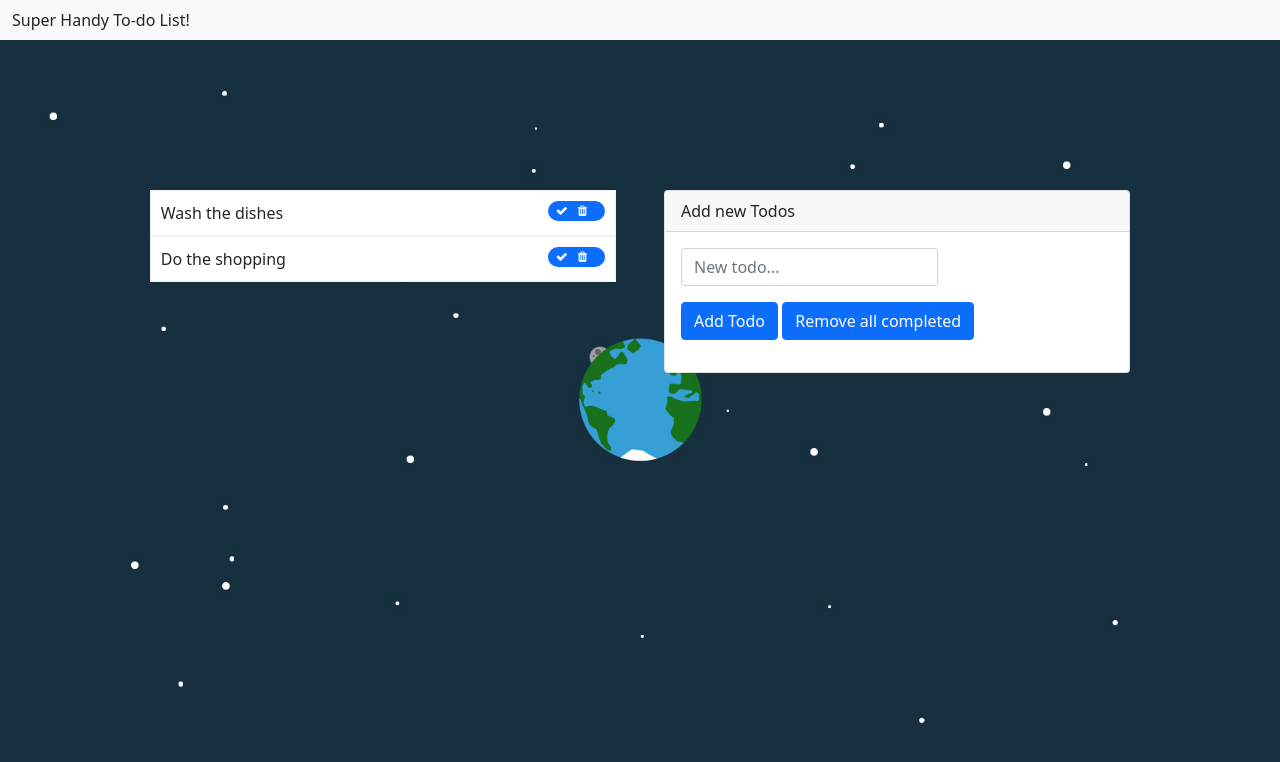
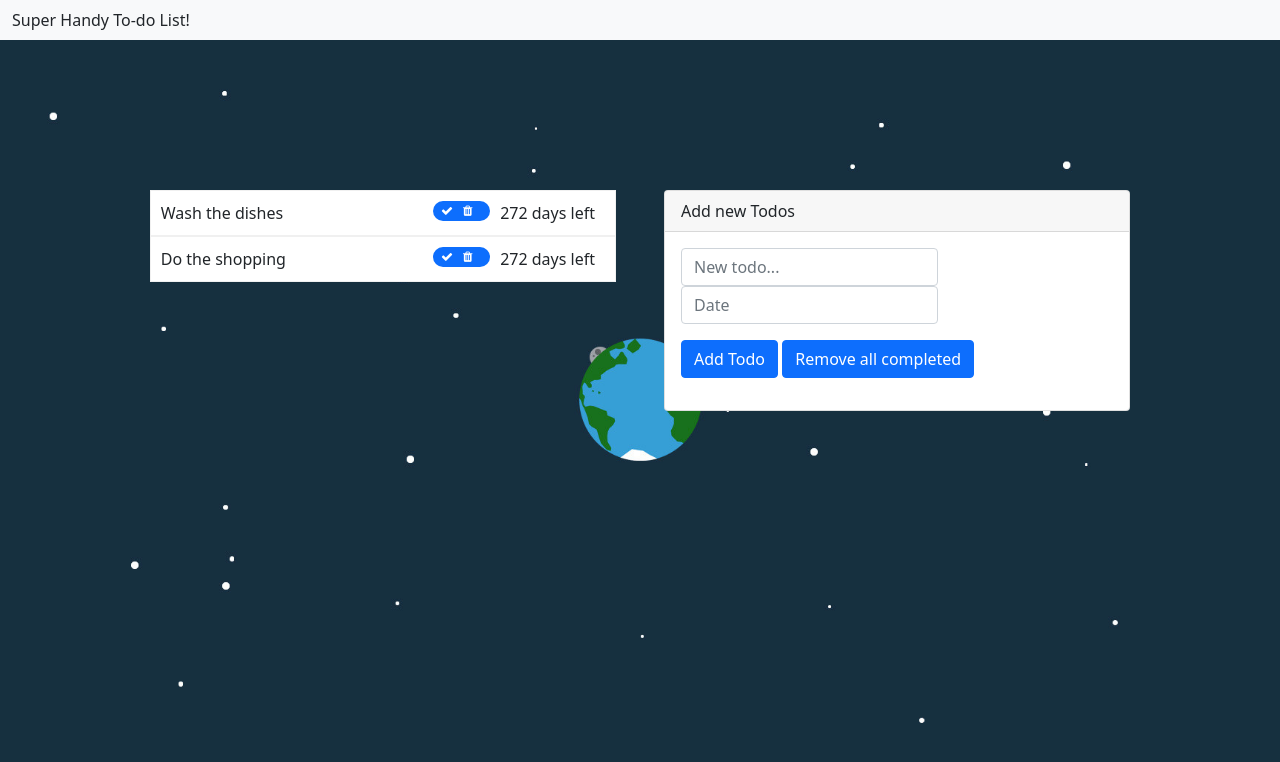
Before and after one commit to UAFramework/js-2-3, a website: page 2-projects/1-todo-list/index.html in a window 1280 px wide. Drawn offline with nearby package versions, Linux system fonts and the light colour scheme.

Commit message:
feat: calculate how many days are left until deadline

```diff
--- a/2-projects/1-todo-list/index.html
+++ b/2-projects/1-todo-list/index.html
@@ -15,6 +15,18 @@
       href="https://maxcdn.bootstrapcdn.com/font-awesome/4.7.0/css/font-awesome.min.css"
     />
     <link rel="stylesheet" href="style.css" />
+
+    <!-- datepicker -->
+    <link rel="stylesheet" href="https://code.jquery.com/ui/1.12.1/themes/base/jquery-ui.css">
+    <script src="https://code.jquery.com/jquery-3.6.0.min.js"></script>
+    <script src="https://code.jquery.com/ui/1.12.1/jquery-ui.js"></script>
+    <script>
+      $(function() {
+        $("#datepicker").datepicker();
+      });
+    </script>
+    <!-- datepicker -->
+
   </head>
   <body>
     <nav class="navbar navbar-expand-lg navbar-light bg-light">
@@ -39,6 +51,11 @@
                       id="todoInput"
                       placeholder="New todo..."
                     />
+                    <input
+                      class="form-control"
+                      id="datepicker"
+                      placeholder="Date"
+                    />
                   </div>
                   <div class="col-auto">
                     <button class="btn btn-primary mb-3">Add Todo</button>
--- a/2-projects/1-todo-list/script.js
+++ b/2-projects/1-todo-list/script.js
@@ -6,6 +6,12 @@ function populateTodoList(todos) {
 
     let span = document.createElement('span');
     span.classList.add('badge', 'bg-primary', 'rounded-pill');
+
+    let dateSpan = document.createElement('span');
+    dateSpan.classList.add('deadline')
+    let daysLeft = daysUntil(todo.deadline);
+    dateSpan.innerText = daysLeft >= 0 ? daysLeft + ' days left': -daysLeft + ' days overdue'
+    li.appendChild(dateSpan);
 
     ['fa-check', 'fa-trash'].forEach(iCssClass => {
       let i = document.createElement('i');
@@ -30,17 +36,20 @@ function populateTodoList(todos) {
 
 function addNewTodo(event) {
   event.preventDefault();
-  let value = document.getElementById('todoInput').value;
-  if (value === '') {
+  let taskText = document.getElementById('todoInput').value;
+  if (taskText === '') {
     alert('Value can not be empty');
     return;
   }
   document.getElementById('todoInput').value = '';
 
+  let date = document.getElementById('datepicker').value;
+
   populateTodoList([{
-    task: value,
+    task: taskText,
     completed: false,
-  }]);
+    deadline: date,
+}]);
 }
 
 function deleteAllCompletedTodos(event) {
@@ -57,6 +66,15 @@ function deleteAllCompletedTodos(event) {
   });
 }
 
+function daysUntil(targetDateStr) {
+  let parts = targetDateStr.split('/');
+  let targetDate = new Date(parts[2], parts[0] - 1, parts[1]);
+
+  let currentDate = new Date();
+
+  return Math.ceil((targetDate.getTime() - currentDate.getTime()) / (1000 * 3600 * 24));
+}
+
 let addButton = document.querySelector('.btn-primary');
 addButton.addEventListener('click', addNewTodo);
 
@@ -64,8 +82,8 @@ let removeButton = document.getElementById('remove-all-completed');
 removeButton.addEventListener('click', deleteAllCompletedTodos);
 
 let todos = [
-  { task: "Wash the dishes", completed: false },
-  { task: "Do the shopping", completed: false },
+  { task: "Wash the dishes", completed: false, deadline: '05/16/2024' },
+  { task: "Do the shopping", completed: false, deadline: '05/16/2024' },
 ];
 
 populateTodoList(todos);
--- a/2-projects/1-todo-list/style.css
+++ b/2-projects/1-todo-list/style.css
@@ -27,3 +27,7 @@ span.badge {
 span.badge i {
     margin-right: 10px;
 }
+span.deadline {
+    float: right;
+    margin: 0 10px;
+}
```
